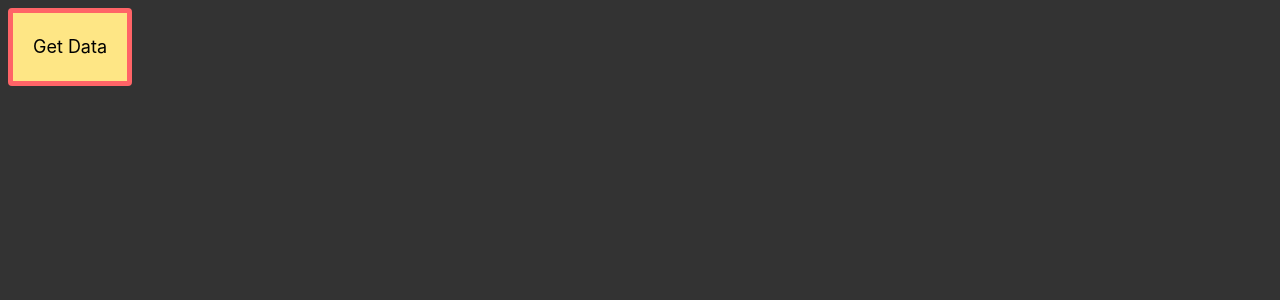
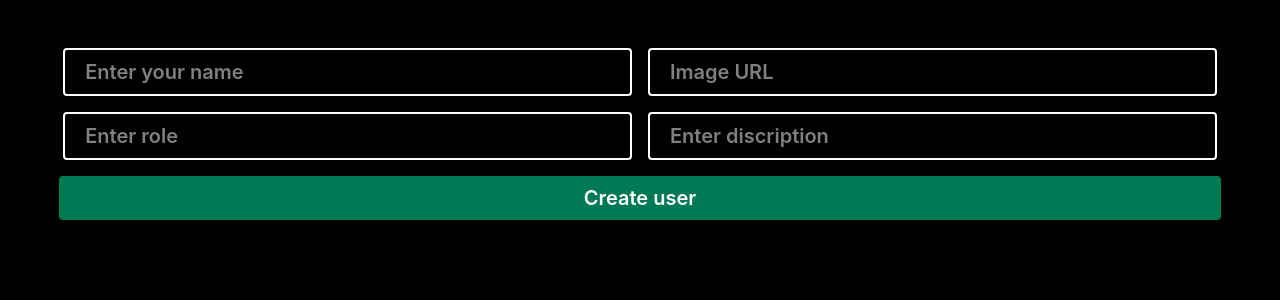
Before and after one commit to Fullstack-Raza/2026-March-20-React-Usestate, a React (Vite) app in the folder use-state/: page / in a window 1280 px wide. Shown: the top 300 px of the page. Built offline with nearby package versions, Linux system fonts and the light colour scheme; the HTML template or start-up script is replaced by a standard one.

Commit message:
todo reddering

```diff
--- a/use-state/src/App.jsx
+++ b/use-state/src/App.jsx
@@ -32,8 +32,8 @@ const App = () => {
     // </div>
     <div>
 {/* <UseStateP/> */}
-{/* <Todo/> */}
-<Axios/>
+<Todo/>
+{/* <Axios/> */}
     </div>
   );
 };
```
